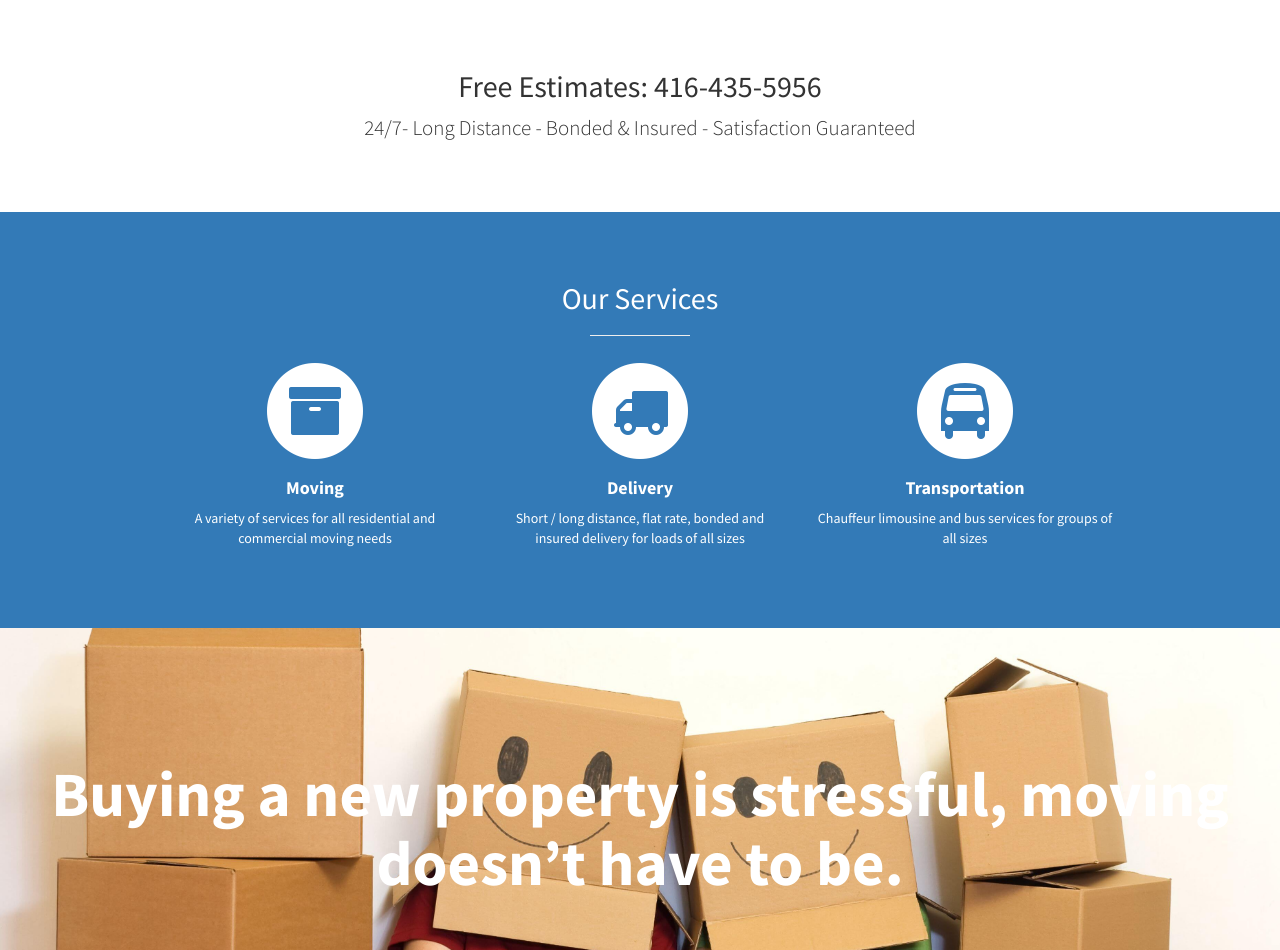
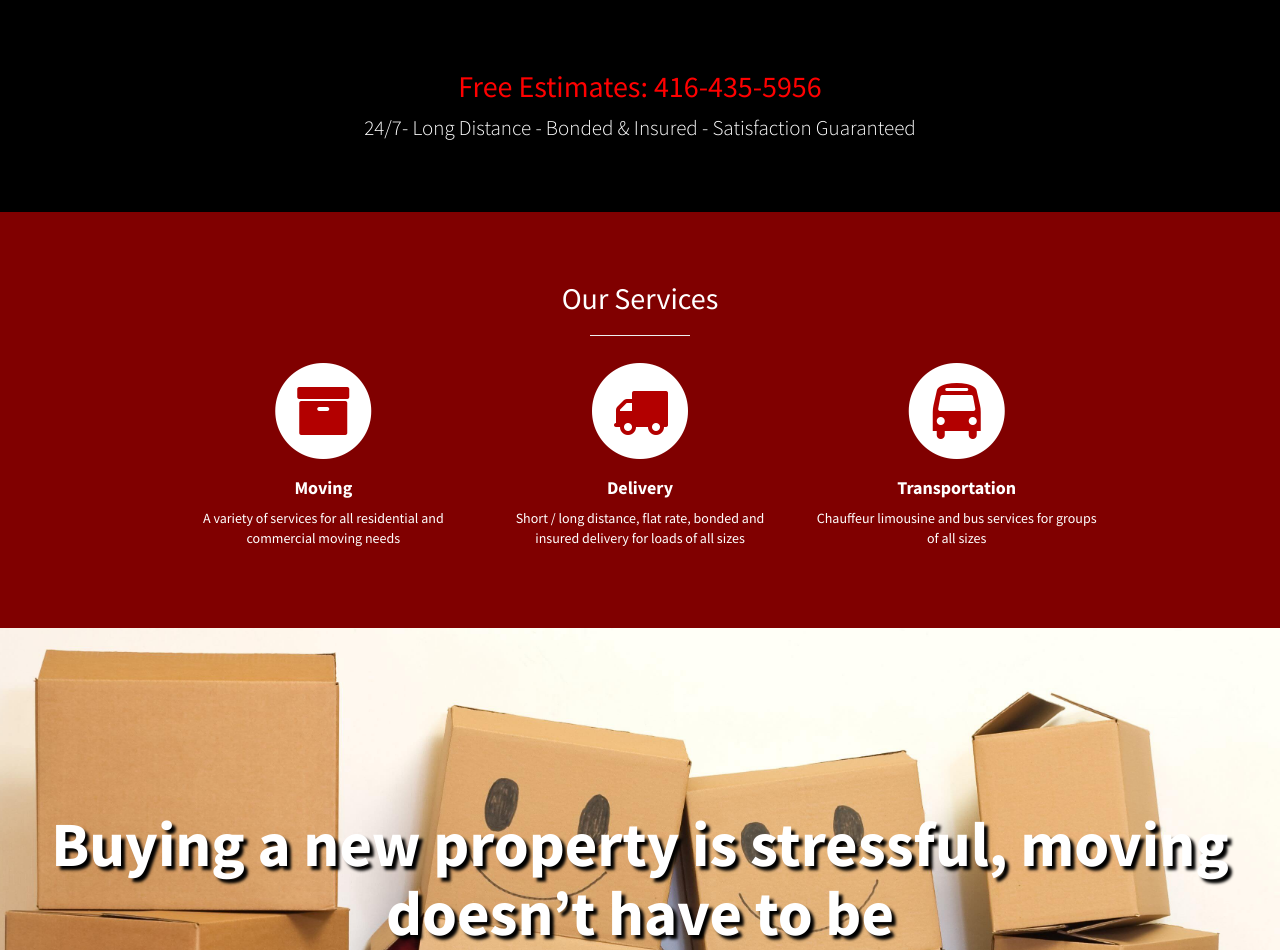
Before and after one commit to CheeseAndToasted/GTATransport, a plain HTML site: page index.html in a window 1280 px wide. Shown: the part 800-1750 px from the top of the page. Drawn offline with Linux system fonts and the light colour scheme.

Commit message:
CSS updates from top until services section

```diff
--- a/css/stylesheet.css
+++ b/css/stylesheet.css
@@ -21,8 +21,18 @@ body {
     text-align: center;
     vertical-align: middle;
 }
+.text-vertical-center h1 {
+    margin: 0;
+    padding: 0;
+    font-size: 4.5em;
+    font-weight: 700;
+}
+.text-center {
+    display: table-cell;
+    text-align: center;
+}
 
-.text-vertical-center h1 {
+.text-center h1 {
     margin: 0;
     padding: 0;
     font-size: 4.5em;
@@ -162,20 +172,38 @@ hr.small {
     -o-background-size: cover;
 }
 
+.logo {
+    height: 100px;
+    margin-top: 150px;
+}
+
 /* Banner */
 
 .banner {
     padding: 50px 0;
+    background-color: #000;
+}
+
+.banner h2 {
+    color: #ff0000;
+}
+
+.banner p {
+    color: #fff;
 }
 
 /* Services */
 
 .services {
     padding: 50px 0;
+    background-color: #800000;
+}
+.service-item {
+    margin-bottom: 30px;
 }
 
-.service-item {
-    margin-bottom: 30px;
+.fa-stack-1x {
+    color: #b30000;
 }
 
 /* Callout */
@@ -183,13 +211,17 @@ hr.small {
 .callout {
     display: table;
     width: 100%;
-    height: 400px;
+    height: 500px;
     color: #fff;
     background: url(../img/callout.jpg) no-repeat center center scroll;
     -webkit-background-size: cover;
     -moz-background-size: cover;
     background-size: cover;
     -o-background-size: cover;
+}
+
+.callout h1 {
+    text-shadow: 4px 4px 3px #000000;
 }
 
 /* Map */
--- a/index.html
+++ b/index.html
@@ -55,12 +55,12 @@
 
     <!-- Header -->
     <header id="top" class="header">
-        <div class="text-vertical-center">
+        <div class="text-center">
         	<img class="logo" src="img/logo.png"/>
             <h1>GTA Transport Services</h1>
             <h3>Moving, Delivery &amp; Transportation</h3>
             <br>
-            <a href="#banner" class="btn btn-dark btn-lg">Moving?</a>
+            <a href="#banner" class="btn btn-dark btn-lg moving-btn">Moving?</a>
         </div>
     </header>
 
@@ -129,11 +129,11 @@
     <!-- Callout -->
     <aside class="callout">
         <div class="text-vertical-center">
-            <h1>Buying a new property is stressful, moving doesn’t have to be.</h1>
+            <h1>Buying a new property is stressful, moving doesn’t have to be</h1>
         </div>
     </aside>
 
-    <!-- Portfolio -->
+    <!-- About -->
     <section id="about" class="about">
         <div class="container">
             <div class="row">
```
